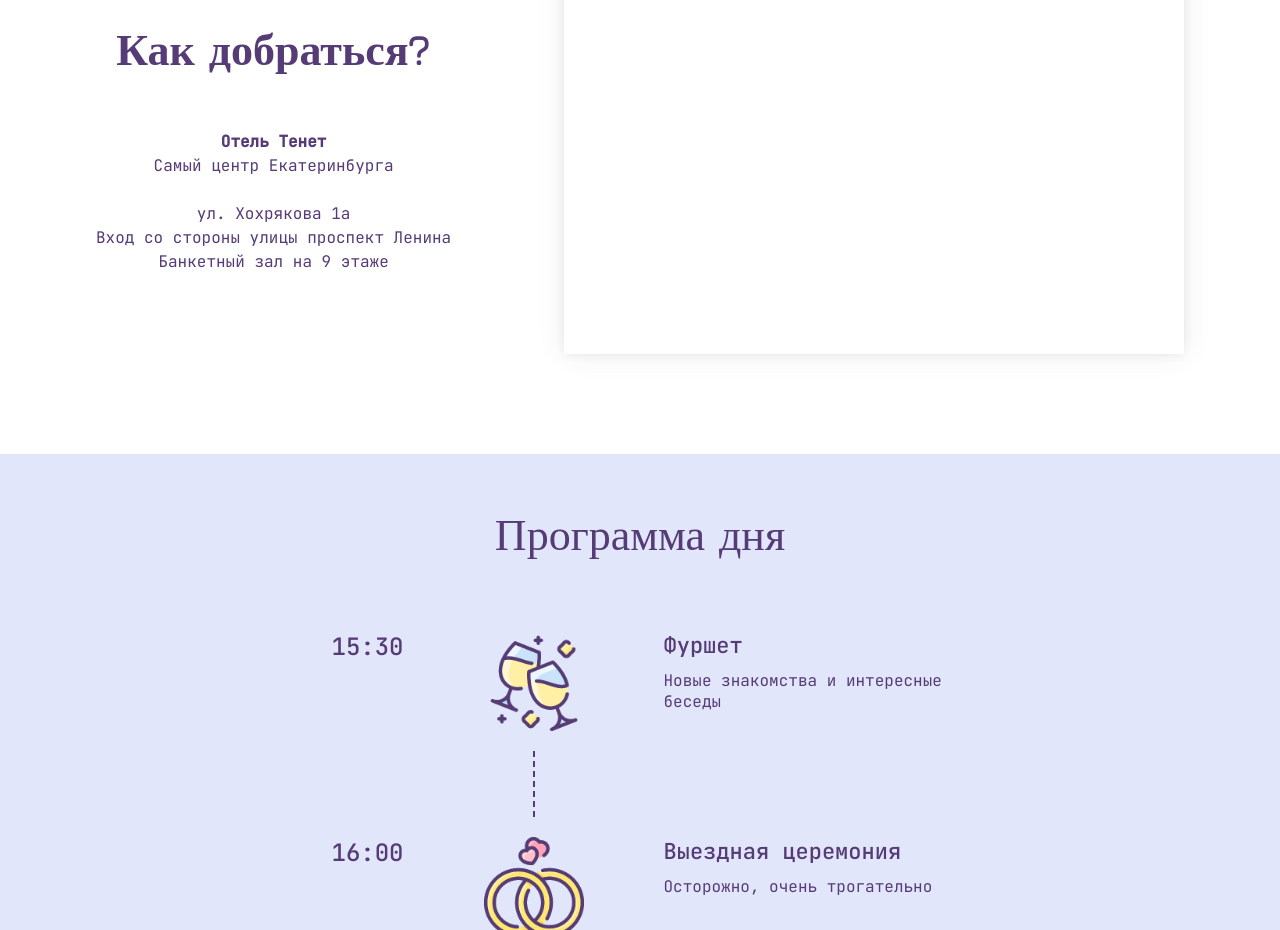
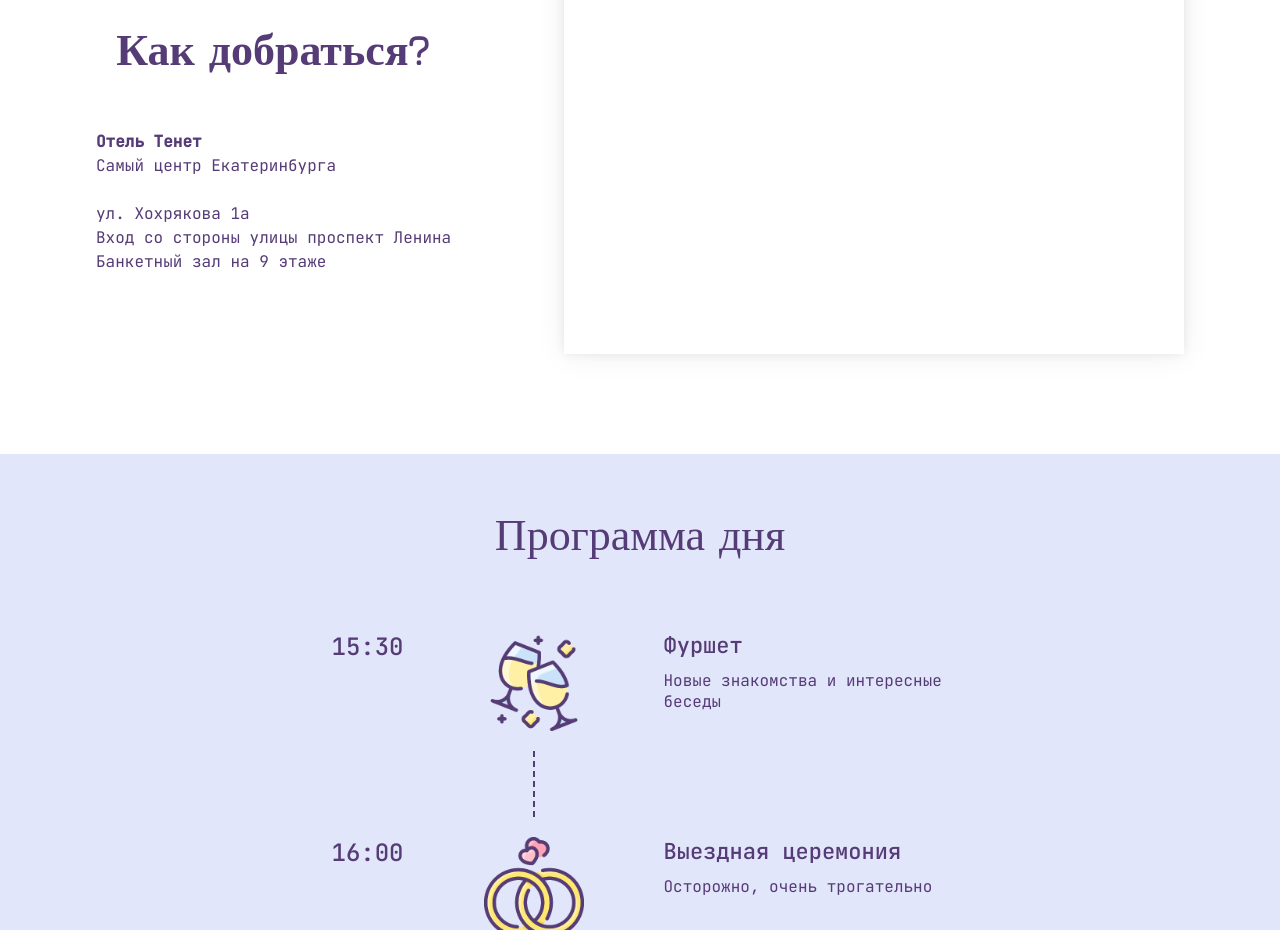
Before and after one commit to pk-wedding/invitation, a React (Create React App) app: page / in a window 1280 px wide. Shown: the part 1280-2210 px from the top of the page. Built offline with nearby package versions, Linux system fonts and the light colour scheme; the HTML template or start-up script is replaced by a standard one.

Commit message:
some style fixes

```diff
--- a/src/App.scss
+++ b/src/App.scss
@@ -204,6 +204,10 @@ body {
 .guide-info {
   line-height: 24px;
 
+}
+
+.guide-info-text {
+  text-align: left;
 }
 
 .section-caption {
@@ -507,6 +511,10 @@ body {
     flex-direction: column;
     gap: 40px;
   }
+  .guide-info-text {
+    text-align: center;
+  }
+
   .organizers {
     flex-direction: column;
     gap: 30px;
@@ -567,6 +575,9 @@ body {
   .guide {
     flex-direction: column;
   }
+  .guide-info-text {
+    text-align: center;
+  }
   .name {
     font-size: 40px;
   }
@@ -601,6 +612,9 @@ body {
     gap: 50px;
     width: 90%;
   }
+  .guide-info-text {
+    text-align: center;
+  }
   .dress-code-color {
     width: 160px;
     height: 185px;
--- a/src/App.tsx
+++ b/src/App.tsx
@@ -166,7 +166,7 @@ function App() {
                                 <div className={"section-caption guide-info-caption"} data-text={"Как добраться?"}>Как
                                     добраться?
                                 </div>
-                                <div>
+                                <div className={"guide-info-text"}>
                                     <div><b>Отель Тенет</b></div>
                                     <div>Самый центр Екатеринбурга</div>
                                     <br/>
```
